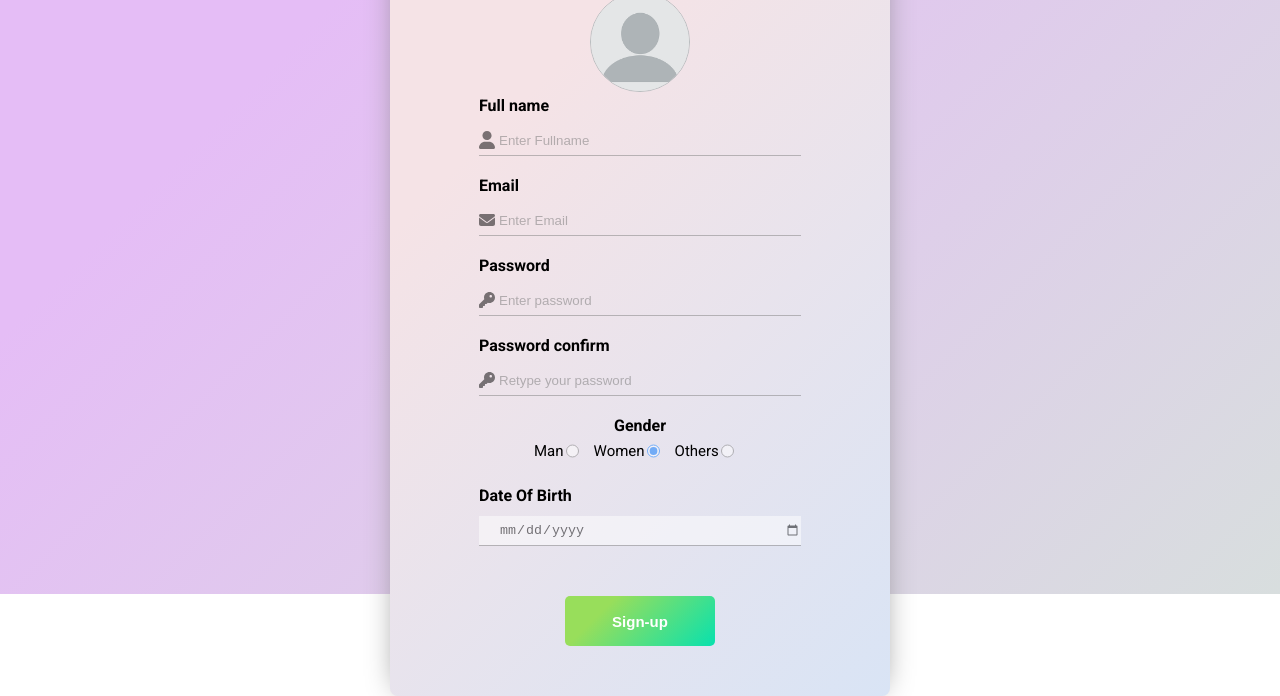
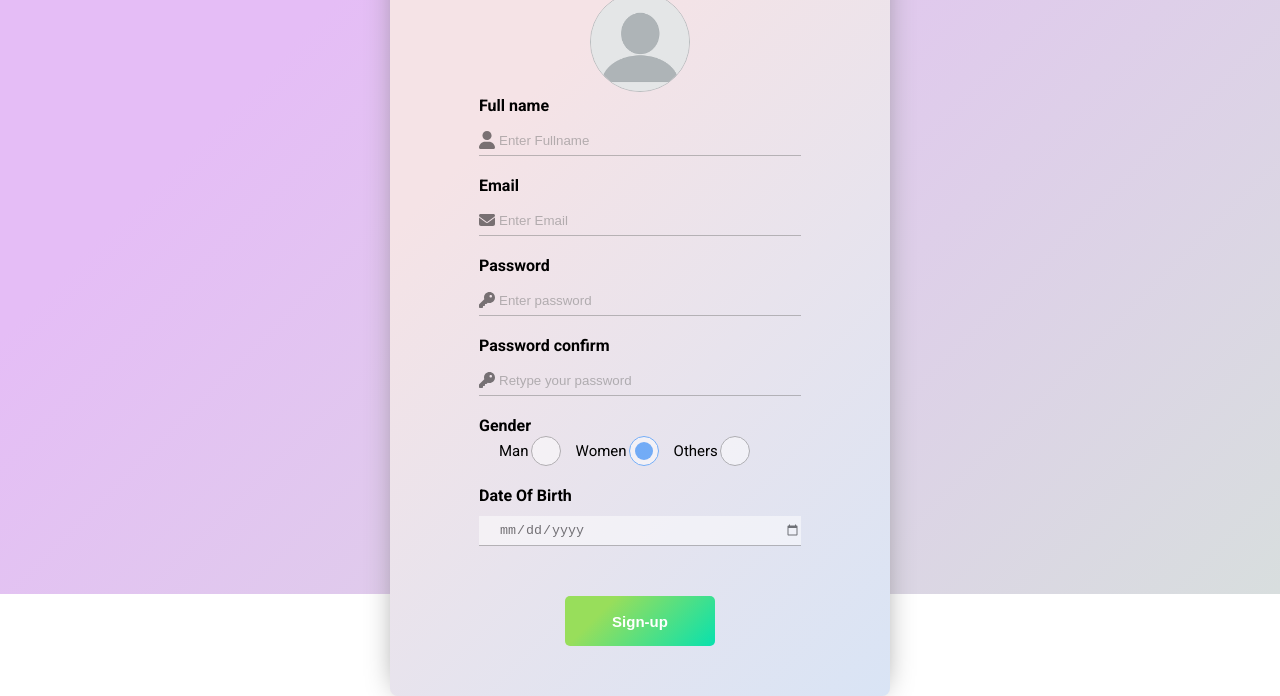
Before and after one commit to Dang-Xuan-Dung/form-login, a plain HTML site: page index.html in a window 1280 px wide. Shown: the part 206-902 px from the top of the page. Drawn offline with Linux system fonts and the light colour scheme.

Commit message:
fix gender

```diff
--- a/assets/css/style.css
+++ b/assets/css/style.css
@@ -96,8 +96,8 @@ input:focus::-webkit-input-placeholder {
     position: relative;
     display: flex;
     height: 70px;
-    max-width: 252px;
-    margin: 0 auto;
+    width: 500px;
+    transform: translateX(89px);
     align-items: center;
 
 }
@@ -105,8 +105,8 @@ input:focus::-webkit-input-placeholder {
 .signup .gender h4 {
     position: absolute;
     top: 0;
-    left: 50%;
-    transform: translateX(-50%);
+    left: 0;
+
 }
 
 .signup .gender input {
--- a/index.html
+++ b/index.html
@@ -5,7 +5,13 @@
     <meta http-equiv="X-UA-Compatible" content="IE=edge" />
     <meta name="viewport" content="width=device-width, initial-scale=1.0" />
     <title>Bai 6_4</title>
-    <link rel="stylesheet" href="https://cdnjs.cloudflare.com/ajax/libs/font-awesome/6.1.1/css/all.min.css" integrity="sha512-KfkfwYDsLkIlwQp6LFnl8zNdLGxu9YAA1QvwINks4PhcElQSvqcyVLLD9aMhXd13uQjoXtEKNosOWaZqXgel0g==" crossorigin="anonymous" referrerpolicy="no-referrer" />
+    <link
+      rel="stylesheet"
+      href="https://cdnjs.cloudflare.com/ajax/libs/font-awesome/6.1.1/css/all.min.css"
+      integrity="sha512-KfkfwYDsLkIlwQp6LFnl8zNdLGxu9YAA1QvwINks4PhcElQSvqcyVLLD9aMhXd13uQjoXtEKNosOWaZqXgel0g=="
+      crossorigin="anonymous"
+      referrerpolicy="no-referrer"
+    />
     <link rel="stylesheet" href="./assets/css/style.css" />
   </head>
   <body>
@@ -14,7 +20,7 @@
         <form action="" class="signup">
           <div class="avatar">
             <h1>Sign-up</h1>
-            <img src="./assets/images/user.jpg" alt="gf" class="avt_img">
+            <img src="./assets/images/user.jpg" alt="gf" class="avt_img" />
           </div>
           <div class="signup_field">
             <h4>Full name</h4>
```
